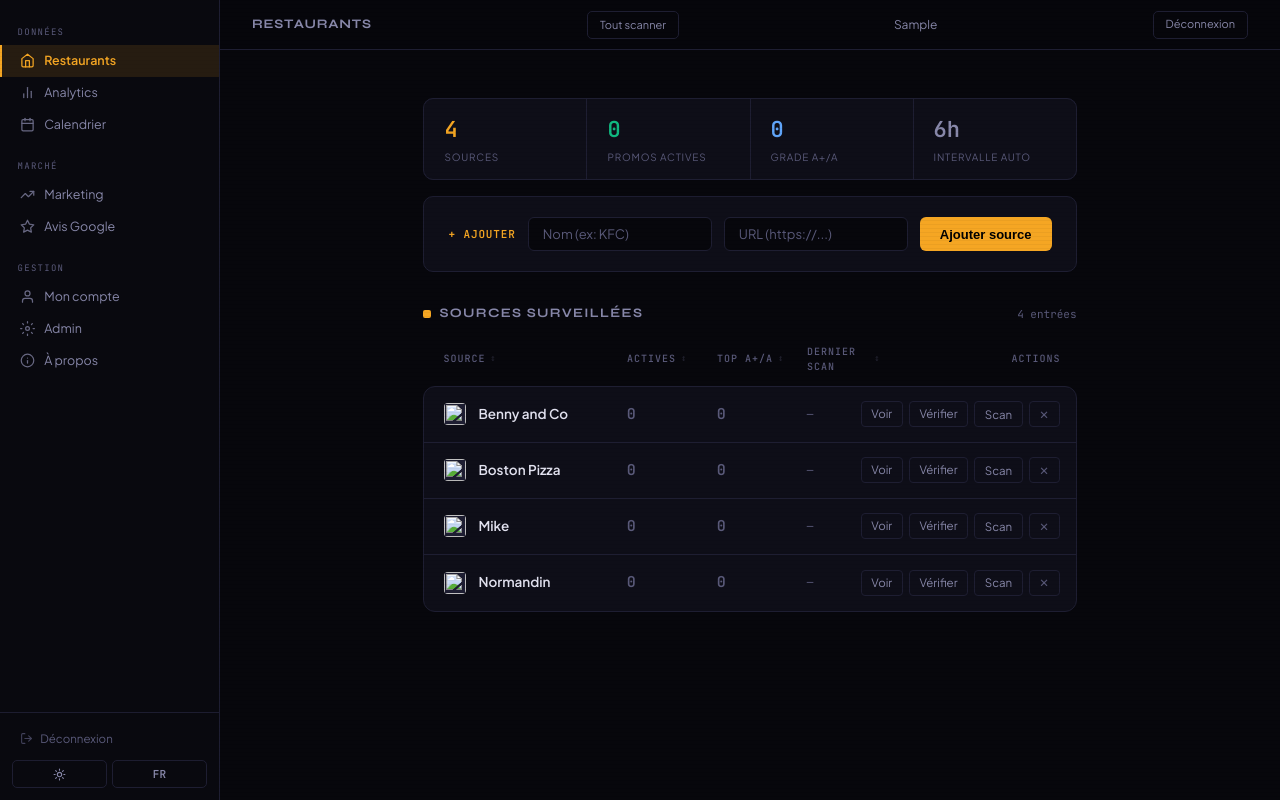
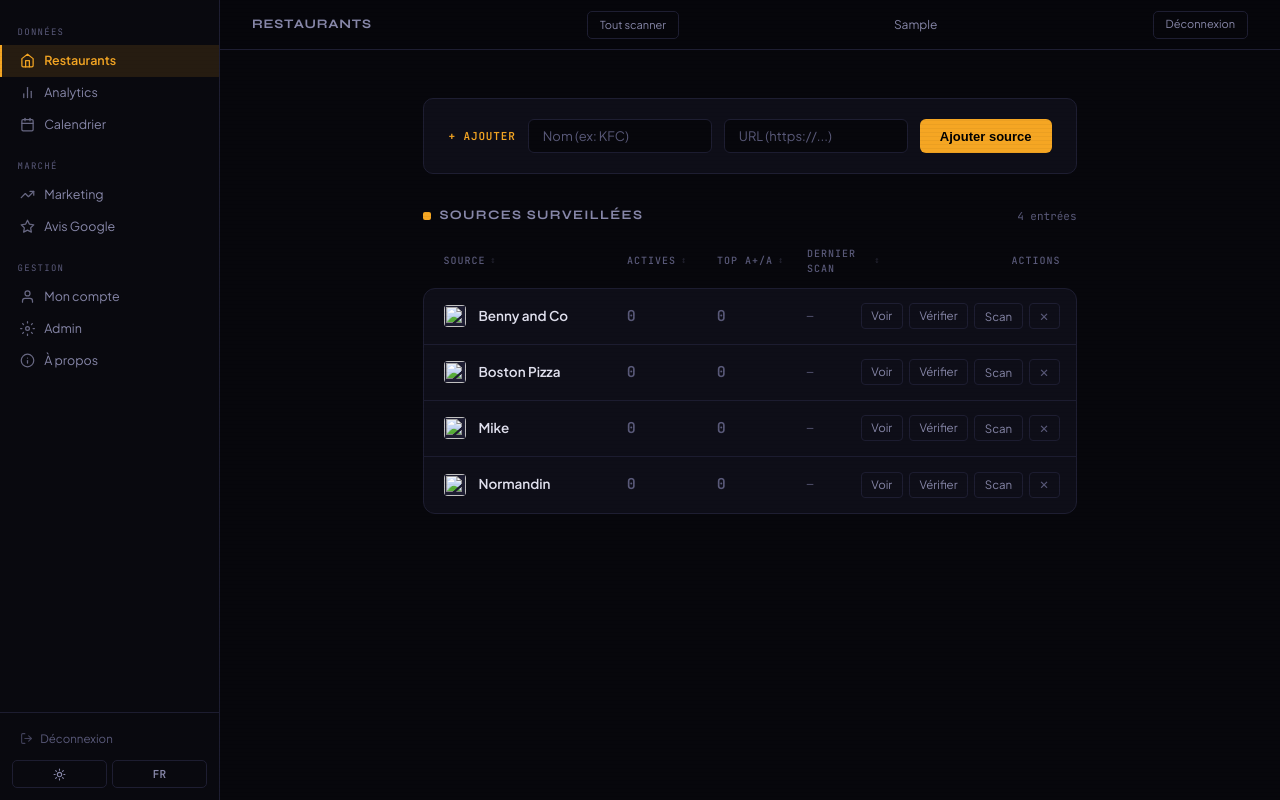
Before and after one commit to AzLeCurieux/8INF309---Stage-projet-I, a Flask app: page / in a window 1280 px wide. Run offline with Flask 3, Linux system fonts and the light colour scheme; the visitor is signed in with stand-in values (Sample User, id 1); data that the repository does not hold is empty; parts of the project's set-up code (start-up, migrations or seed data) failed here and were passed over.

Commit message:
design: retire la barre de stats KPI (sources, promos actives, grade, intervalle)

```diff
--- a/templates/index.html
+++ b/templates/index.html
@@ -389,25 +389,6 @@
 <div class="layout">
   <div id="alert-zone"></div>
 
-  <div class="summary-bar">
-    <div class="summary-item">
-      <span class="summary-value sv-amber">{{ restaurants|length }}</span>
-      <span class="summary-label"><span class="fr">Sources</span><span class="en">Sources</span></span>
-    </div>
-    <div class="summary-item">
-      <span class="summary-value sv-green">{{ restaurants|sum(attribute='active_promos') or 0 }}</span>
-      <span class="summary-label"><span class="fr">Promos actives</span><span class="en">Active promos</span></span>
-    </div>
-    <div class="summary-item">
-      <span class="summary-value sv-blue">{{ restaurants|sum(attribute='top_promos') or 0 }}</span>
-      <span class="summary-label"><span class="fr">Grade A+/A</span><span class="en">Grade A+/A</span></span>
-    </div>
-    <div class="summary-item">
-      <span class="summary-value" style="color:var(--muted-hi)">{{ scrape_interval_hours }}h</span>
-      <span class="summary-label"><span class="fr">Intervalle auto</span><span class="en">Auto interval</span></span>
-    </div>
-  </div>
-
   {% if current_user.is_admin %}
   <form action="/add_restaurant" method="POST" class="add-section">
     <span class="add-label">+ <span class="fr">Ajouter</span><span class="en">Add</span></span>
```
